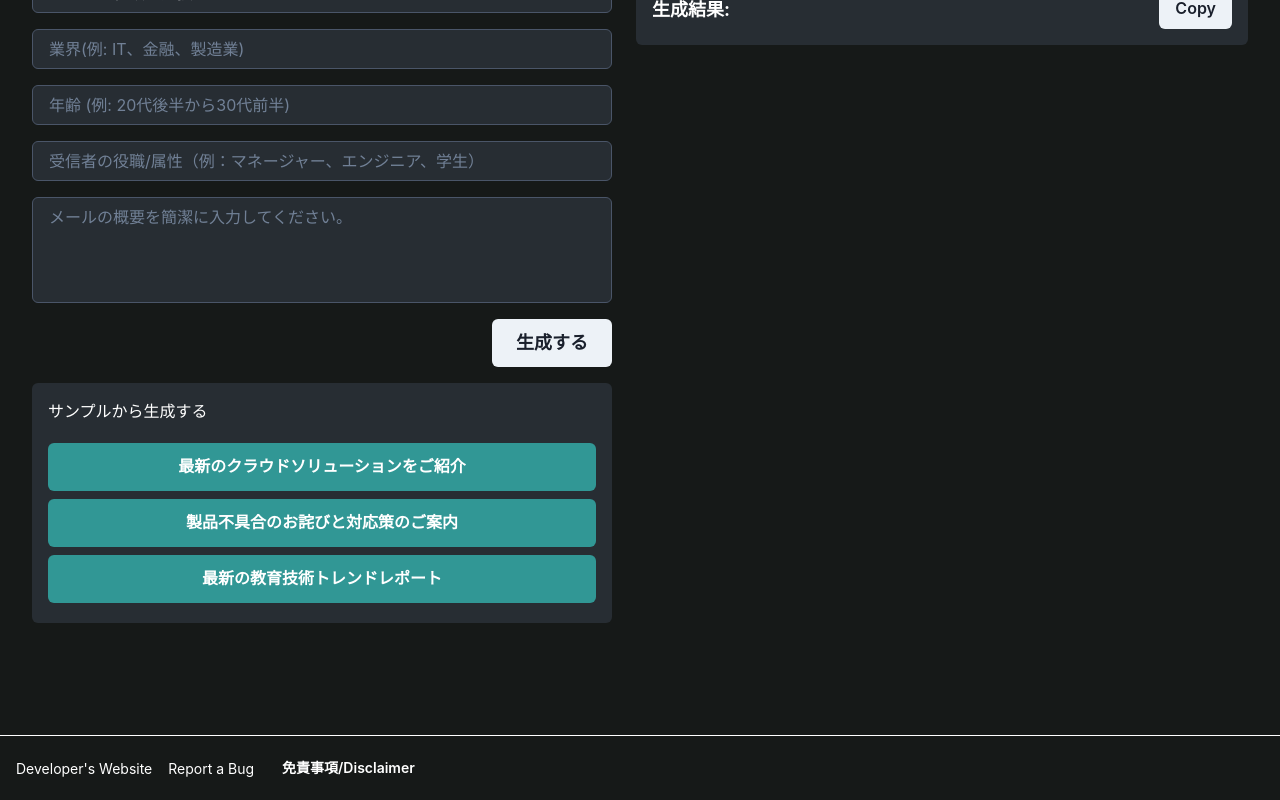
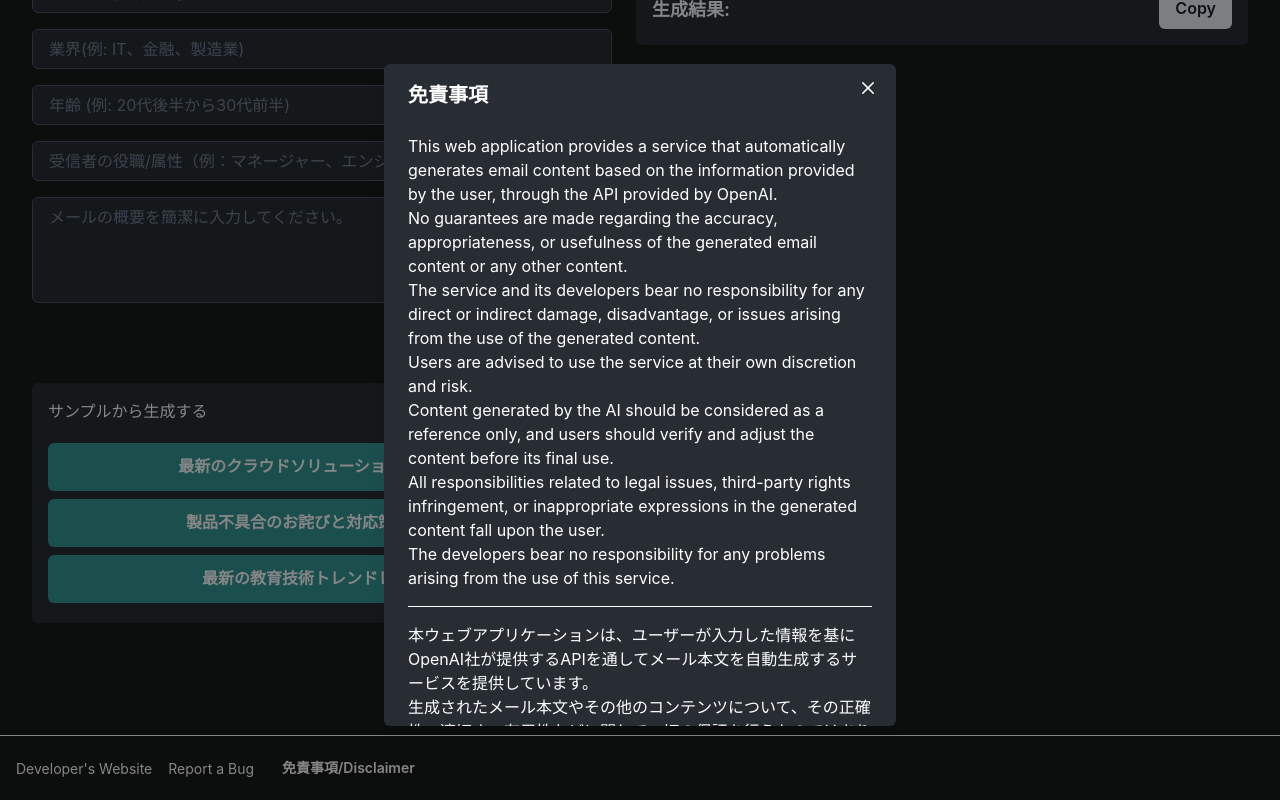
Before and after one commit to 07130918/EmailForge, a Next.js app: page / in a window 1280 px wide. Both pictures are taken after a click on the button "免責事項/Disclaimer". Shown: the part 121-921 px from the top of the page. Built offline with nearby package versions, Linux system fonts and the light colour scheme.

Commit message:
:rocket: v1.0.0 :rocket:

```diff
--- a/src/app/page.tsx
+++ b/src/app/page.tsx
@@ -6,6 +6,12 @@ import {
     HStack,
     Input,
     Link,
+    Modal,
+    ModalBody,
+    ModalCloseButton,
+    ModalContent,
+    ModalHeader,
+    ModalOverlay,
     Select,
     Spacer,
     Stack,
@@ -73,6 +79,7 @@ export default function Home() {
     const handleSubmit = async () => {
         setResult('');
         setReading(true);
+
         // NOTE: fetchじゃないとストリームを受け取れない
         const response = await fetch('/api/email-text', {
             method: 'POST',
@@ -102,6 +109,69 @@ export default function Home() {
     };
 
     return (
+        <>
+            <Modal isOpen={isOpen} onClose={onClose} size='lg'>
+                <ModalOverlay />
+                <ModalContent bg='#272D33' color='#FFF'>
+                    <ModalHeader>免責事項</ModalHeader>
+                    <ModalCloseButton />
+                    <ModalBody maxH='75vh' overflowY='auto'>
+                        <Text>
+                            This web application provides a service that automatically generates
+                            email content based on the information provided by the user, through the
+                            API provided by OpenAI.
+                        </Text>
+                        <Text>
+                            No guarantees are made regarding the accuracy, appropriateness, or
+                            usefulness of the generated email content or any other content.
+                        </Text>
+                        <Text>
+                            The service and its developers bear no responsibility for any direct or
+                            indirect damage, disadvantage, or issues arising from the use of the
+                            generated content.
+                        </Text>
+                        <Text>
+                            Users are advised to use the service at their own discretion and risk.
+                        </Text>
+                        <Text>
+                            Content generated by the AI should be considered as a reference only,
+                            and users should verify and adjust the content before its final use.
+                        </Text>
+                        <Text>
+                            All responsibilities related to legal issues, third-party rights
+                            infringement, or inappropriate expressions in the generated content fall
+                            upon the user.
+                        </Text>
+                        <Text mb={4}>
+                            The developers bear no responsibility for any problems arising from the
+                            use of this service.
+                        </Text>
+
+                        <Box borderBottomWidth='1px' borderBottomColor='white' my={4} />
+
+                        <Text>
+                            本ウェブアプリケーションは、ユーザーが入力した情報を基にOpenAI社が提供するAPIを通してメール本文を自動生成するサービスを提供しています。
+                        </Text>
+                        <Text>
+                            生成されたメール本文やその他のコンテンツについて、その正確性、適切さ、有用性などに関して一切の保証を行うものではありません。
+                        </Text>
+                        <Text>
+                            また、生成された内容を利用したことによる直接的または間接的な損害、不利益、トラブルなどについて、当サービスおよび開発者は一切の責任を負いません。
+                        </Text>
+                        <Text>ユーザー自身の判断と責任においてサービスをご利用ください。</Text>
+                        <Text>
+                            AIによって生成されたコンテンツは、あくまで参考程度としてお考えいただき、最終的な使用前には内容の確認と適宜の修正を行ってください。
+                        </Text>
+                        <Text>
+                            法律上の問題、第三者の権利侵害、不適切な表現など、生成された内容に関する一切の責任は利用者に帰属します。
+                        </Text>
+                        <Text>
+                            本サービスの利用により生じたいかなる問題についても、開発者は責任を負いません。
+                        </Text>
+                    </ModalBody>
+                </ModalContent>
+            </Modal>
+
             <Box minH='100vh' bg='#161918'>
                 <HStack
                     as='header'
@@ -232,6 +302,7 @@ export default function Home() {
                             isExternal
                             color='#FFF'
                             fontSize='sm'
+                            _hover={{ color: '#00c8ff' }}
                         >
                             Developer&apos;s Website
                         </Link>
@@ -240,14 +311,22 @@ export default function Home() {
                             isExternal
                             color='#FFF'
                             fontSize='sm'
+                            _hover={{ color: '#00c8ff' }}
                         >
                             Report a Bug
                         </Link>
-                    <Button color='#FFF' variant='ghost' size='sm' onClick={onOpen}>
+                        <Button
+                            color='#FFF'
+                            variant='ghost'
+                            size='sm'
+                            _hover={{ color: '#00c8ff' }}
+                            onClick={onOpen}
+                        >
                             免責事項/Disclaimer
                         </Button>
                     </HStack>
                 </Box>
             </Box>
+        </>
     );
 }
```
Lines whose indentation alone changed are shown as unchanged.
